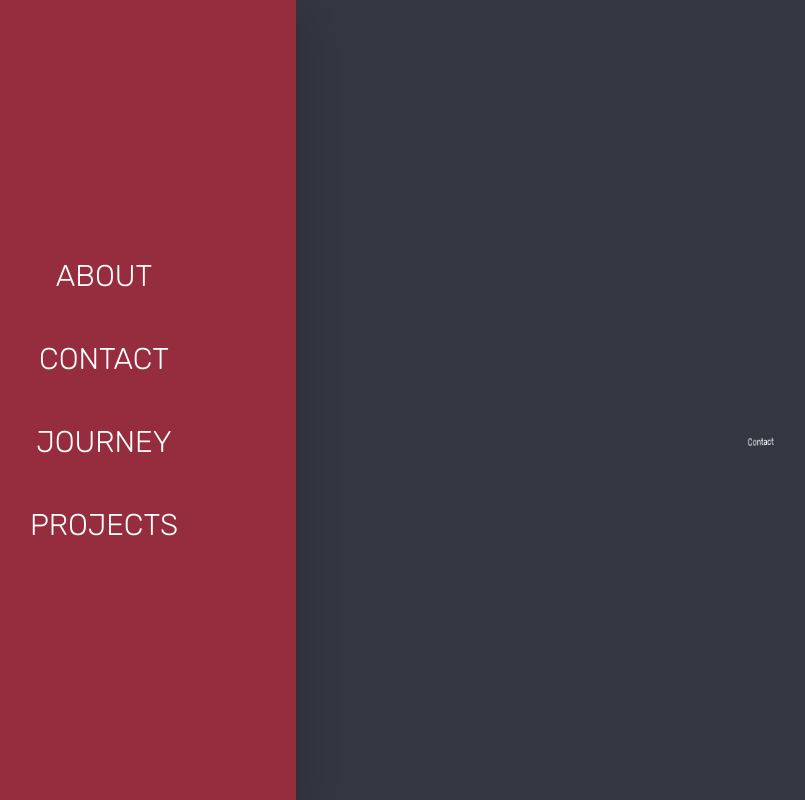
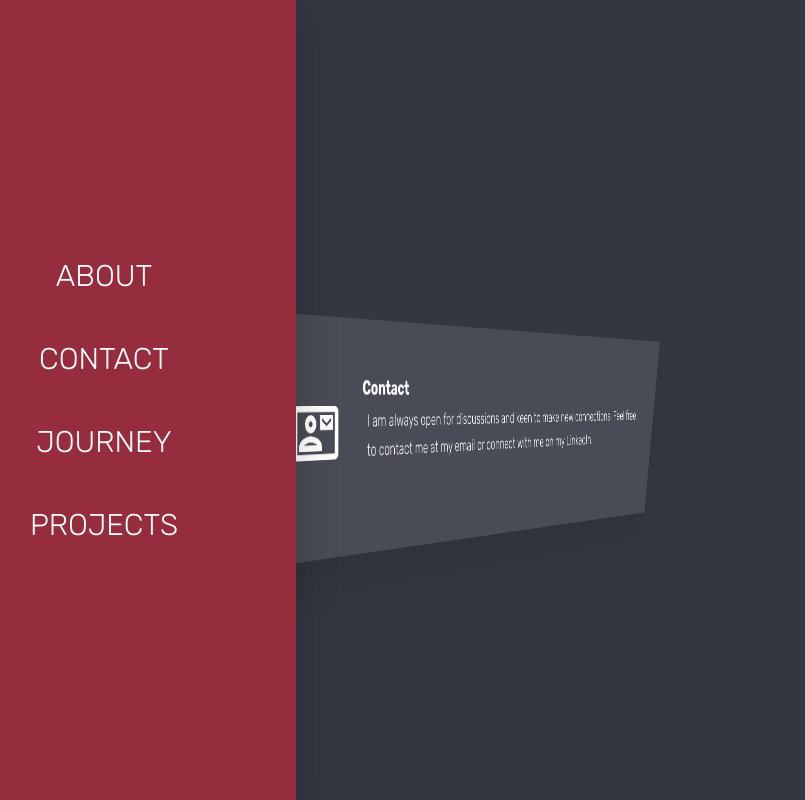
Before and after one commit to MohdSaifulM/portfolio, a React (Vite) app: page /contact in a window 1280 px wide. Shown: the whole page, without its empty margins (88-893 px from the left). Built offline with nearby package versions, Linux system fonts and the light colour scheme.

Commit message:
style: 💄 Add html for contact page

```diff
--- a/src/pages/Contact.tsx
+++ b/src/pages/Contact.tsx
@@ -1,10 +1,27 @@
 import NavigationBar from "../layouts/NavigationBar";
+import { MdOutlineContactMail } from "react-icons/md";
 
 const Contact = () => {
     return (
         <>
             <NavigationBar />
-            <div className="section">Contact</div>
+            <div className="section">
+                <div className="section section-about">
+                    <div className="about">
+                        <figure className="about__shape">
+                            <MdOutlineContactMail className="contact__icon"/>
+                        </figure>
+                        <div className="about__text">
+                            <h3>Contact</h3>
+                            <p>
+                                I am always open for discussions and keen to
+                                make new connections. Feel free to contact me at
+                                my email or connect with me on my LinkedIn.
+                            </p>
+                        </div>
+                    </div>
+                </div>
+            </div>
         </>
     );
 };
--- a/src/styles/css/style.css
+++ b/src/styles/css/style.css
@@ -349,3 +349,9 @@ body {
   .about:hover .about__img {
     transform: translateX(0) scale(1);
     filter: blur(3px) brightness(80%); }
+
+.contact__icon {
+  position: absolute;
+  left: 5rem;
+  top: 3rem;
+  font-size: 8rem; }
--- a/src/styles/sass/main.scss
+++ b/src/styles/sass/main.scss
@@ -10,3 +10,4 @@
 
 @import "pages/home";
 @import "pages/about";
+@import "pages/contact";
--- /dev/null
+++ b/src/styles/sass/pages/_contact.scss
@@ -0,0 +1,9 @@
+.contact {
+
+    &__icon {
+        position: absolute;
+        left: 5rem;
+        top: 3rem;
+        font-size: 8rem;
+    }
+}
```
